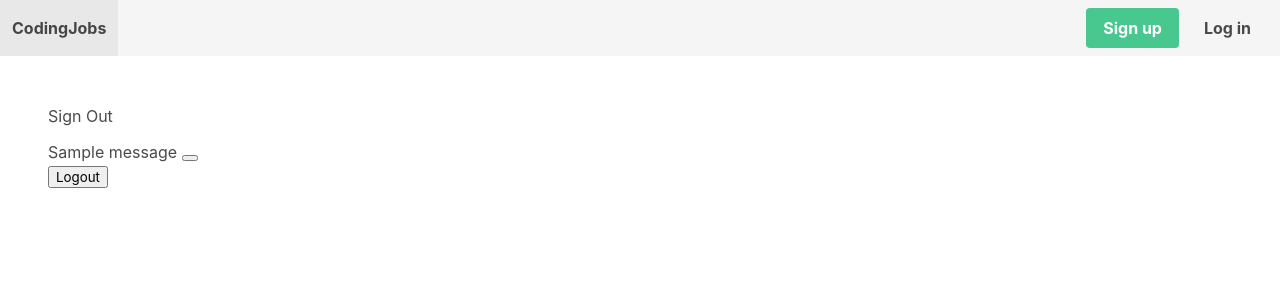
After one commit to kamilu707/codingjobs-techwithkam, a Django app: template codingjobs/coreapp/templates/coreapp/logout.html in a window 1280 px wide. The commit adds this page. Shown: the top 300 px of the page. Run offline with Django 5.2, Linux system fonts and the light colour scheme; the template is opened without the code that fills it, so the values that code supplies are empty; one stand-in notice (Sample message) is shown.

Commit message:
Created logout page

```diff
--- a/codingjobs/codingjobs/settings.py
+++ b/codingjobs/codingjobs/settings.py
@@ -26,6 +26,12 @@ SECRET_KEY = 'django-insecure-lhxhonvlg!jjm#g5#vd54qos4^@hak27x=z&p)74f5xs!kpgi^
 DEBUG = True
 
 ALLOWED_HOSTS = []
+
+
+LOGIN_URL = 'login'
+LOGOUT_REDIRECT_URL = 'frontpage'
+LOGIN_REDIRECT_URL = 'frontpage'
+
 
 
 # Application definition
--- a/codingjobs/codingjobs/urls.py
+++ b/codingjobs/codingjobs/urls.py
@@ -1,10 +1,12 @@
 from django.contrib import admin
 from django.urls import path
-
-from coreapp.views import frontpage, signup
+from coreapp.views import frontpage, signup, logout_view
+from django.contrib.auth import views
 
 urlpatterns = [
     path('', frontpage, name='frontpage'),
     path('signup/', signup, name='signup'),
+    path('login/', views.LoginView.as_view(template_name='coreapp/login.html'), name="login"),
+    path('logout/', logout_view, name="logout"),
     path('admin/', admin.site.urls),
 ]
--- a/codingjobs/coreapp/templates/coreapp/base.html
+++ b/codingjobs/coreapp/templates/coreapp/base.html
@@ -18,7 +18,13 @@
              <div class="navbar-end">
                 <div class="navbar-item">
                     <div class="buttons">
+                        {% if request.user.is_authenticated %}
+                            <a href="{% url 'logout' %}" class="button is-danger">Log out</a>
+                        {% else %}
+
                         <a href="{% url 'signup' %}" class="button is-success"><strong>Sign up</strong></a>
+                        <a href="{% url 'login' %}" class="button is-light"><strong>Log in</strong></a>
+                        {% endif %}
                     </div>
                 </div>
             </div>
--- /dev/null
+++ b/codingjobs/coreapp/templates/coreapp/logout.html
@@ -0,0 +1,33 @@
+{% extends "base.html" %}
+
+{% block title %}
+Logged Out
+{% endblock title %}
+
+{% block content %}
+
+<div>
+    <h2>Sign Out</h2>
+    <form action="{% url 'logout' %}" method="POST" class="form-group my-3 col-6">
+        {% csrf_token %}
+
+        {% if messages %}
+        {% for message in messages %}
+
+        <div class="alert
+        {% if message.tags == 'error' %} alert-danger
+        {% elif message.tags == 'success' %} alert-success
+        {% else %} alert-warning
+        {% endif %} alert-dismissible fade show"
+         role="alert">
+            {{ message }}
+            <button type="button" class="btn-close" data-bs-dismiss="alert" aria-label="Close"></button>
+        </div>
+
+        {% endfor %}
+        {% endif %}
+
+        <button type="submit" class="btn btn-primary">Logout</button>
+    </form>
+</div>
+{% endblock content %}
```
Also changed, not shown: codingjobs/coreapp/templates/coreapp/login.html (added, +25 -0 lines), codingjobs/coreapp/views.py (+12 -1 lines), codingjobs/db.sqlite3.
